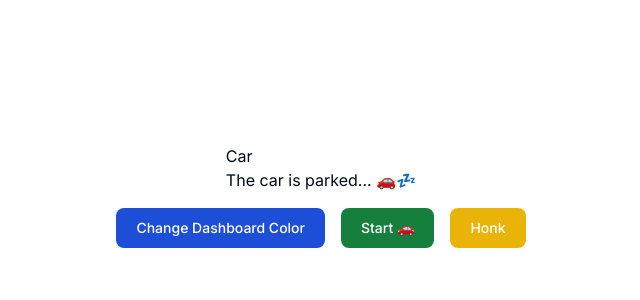
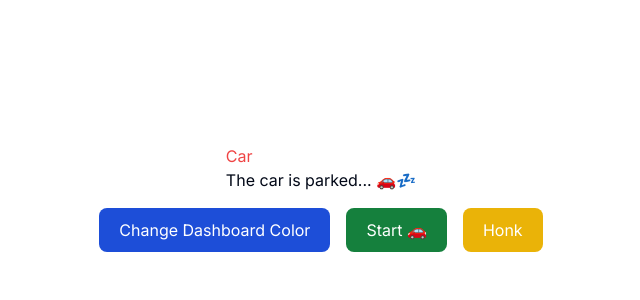
Before and after one commit to elbitapmoC/fs-nextjs-react-ts-mastery, a Next.js app: page / in a window 1280 px wide. Shown: the top 300 px of the page, without its empty margins (319-959 px from the left). Built offline with nearby package versions, Linux system fonts and the light colour scheme.

Commit message:
Fixes the color change function

```diff
--- a/app/components/car/Controls.tsx
+++ b/app/components/car/Controls.tsx
@@ -14,14 +14,13 @@ const Controls = () => {
     speed,
   } = useCarContext();
 
-  const buttonClass =
-    "focus:outline-none font-medium rounded-lg text-sm px-5 py-2.5 m-2";
+  const buttonClass = "rounded-lg px-5 py-2.5 m-2";
 
   const handleRunning = () => setIsRunning(!isRunning);
 
   const handleChangeColor = () => {
-    const current = color === "blue" ? "green" : "blue";
-    setColor(current); // Now correctly toggles between blue and green
+    const current = color == "blue" ? "green" : "blue";
+    setColor(current); // Correctly toggles between blue and green
   };
 
   const handleHonk = () => alert("🪿 Hooonk!");
--- a/app/components/car/Dashboard.tsx
+++ b/app/components/car/Dashboard.tsx
@@ -1,5 +1,4 @@
 import React from "react";
-// import styles from "./car.module.css";
 
 interface DashboardProps {
   isRunning: boolean;
@@ -16,14 +15,20 @@ const Dashboard = ({
   fuel,
   color,
 }: DashboardProps) => {
+  const colorClassMap: Record<string, string> = {
+    red: "text-red-500",
+    blue: "text-blue-500",
+    green: "text-green-500",
+  };
+
   return (
     <aside className="m-2">
-      <p className={`car ${color}`}>Car</p>
+      <p className={`car ${colorClassMap[color]}`}>Car</p>
       {isRunning ? (
         <>
           <p>Speed: {speed} km/h</p>
           <p>Have driven for {timeOnRoad} seconds</p>
-          <p>Fuel: {fuel.toFixed(2)}%</p>{" "}
+          <p>Fuel: {fuel.toFixed(2)}%</p>
         </>
       ) : fuel <= 0 ? (
         <p>You ran out of gas... ⛽️</p>
@@ -33,5 +38,4 @@ const Dashboard = ({
     </aside>
   );
 };
-
 export default Dashboard;
--- a/tsconfig.json
+++ b/tsconfig.json
@@ -8,7 +8,7 @@
     "noEmit": true,
     "esModuleInterop": true,
     "module": "esnext",
-    "moduleResolution": "bundler",
+    "moduleResolution": "node",
     "resolveJsonModule": true,
     "isolatedModules": true,
     "jsx": "preserve",
```
